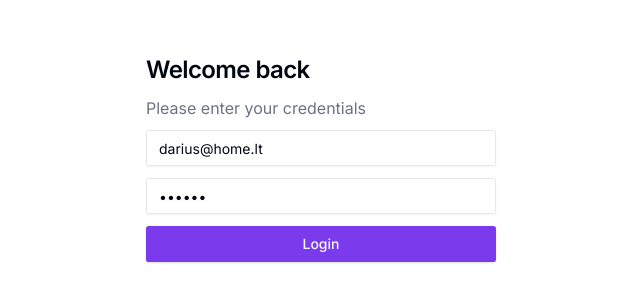
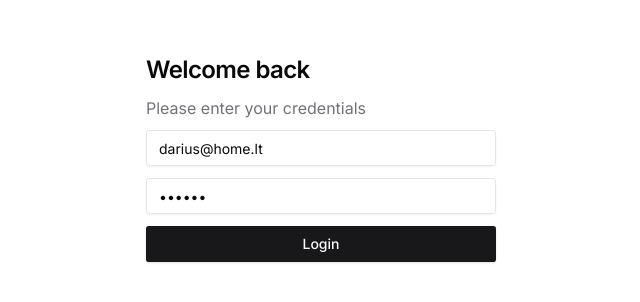
Before and after one commit to dkumza/finances-front-v2, a React (Vite) app: page /login in a window 1280 px wide. Shown: the part 242-544 px from the top of the page, without its empty margins (302-942 px from the left). Built offline with nearby package versions, Linux system fonts and the light colour scheme.

Commit message:
theme switcher ctx and theme toggler button added

```diff
--- a/src/App.tsx
+++ b/src/App.tsx
@@ -5,6 +5,7 @@
 import { logout } from './redux/slices/authSlice.ts';
 import { DashContainer } from './components/pages/auth/dashboard/DashContainer.tsx';
 import { useAppDispatch, useAppSelector } from './redux/hooks.ts';
+import { ThemeProvider } from './context/ThemeCtx.tsx';
 
 function App() {
   const dispatch = useAppDispatch();
@@ -22,6 +23,7 @@
   }, [token, dispatch]);
 
   return (
+    <ThemeProvider defaultTheme='light' storageKey='vite-ui-theme'>
       <div className={`flex flex-col items-center align-middle`}>
         <Routes>
           <Route
@@ -44,6 +46,7 @@
           {/* <Route path='*' element={<PageNotFound />} /> */}
         </Routes>
       </div>
+    </ThemeProvider>
   );
 }
 
--- /dev/null
+++ b/src/components/ThemeSwitcher.tsx
@@ -0,0 +1,37 @@
+import { Moon, Sun } from 'lucide-react';
+
+import { Button } from '@/components/ui/button';
+import {
+  DropdownMenu,
+  DropdownMenuContent,
+  DropdownMenuItem,
+  DropdownMenuTrigger,
+} from '@/components/ui/dropdown-menu';
+import { useTheme } from '@/context/ThemeCtx';
+
+export function ThemeSwitcher() {
+  const { setTheme } = useTheme();
+
+  return (
+    <DropdownMenu>
+      <DropdownMenuTrigger asChild>
+        <Button variant='outline' size='icon'>
+          <Sun className='h-[1.2rem] w-[1.2rem] rotate-0 scale-100 transition-all dark:-rotate-90 dark:scale-0' />
+          <Moon className='absolute h-[1.2rem] w-[1.2rem] rotate-90 scale-0 transition-all dark:rotate-0 dark:scale-100' />
+          <span className='sr-only'>Toggle theme</span>
+        </Button>
+      </DropdownMenuTrigger>
+      <DropdownMenuContent align='end'>
+        <DropdownMenuItem onClick={() => setTheme('light')}>
+          Light
+        </DropdownMenuItem>
+        <DropdownMenuItem onClick={() => setTheme('dark')}>
+          Dark
+        </DropdownMenuItem>
+        <DropdownMenuItem onClick={() => setTheme('system')}>
+          System
+        </DropdownMenuItem>
+      </DropdownMenuContent>
+    </DropdownMenu>
+  );
+}
--- a/src/components/pages/auth/dashboard/header/Header.tsx
+++ b/src/components/pages/auth/dashboard/header/Header.tsx
@@ -3,6 +3,7 @@
 import { Input } from '@/components/ui/input';
 import CustomSelect from '@/components/customInputs/CustomSelect';
 import { UserNav } from './UserNav';
+import { ThemeSwitcher } from '@/components/ThemeSwitcher';
 
 export const Header = () => {
   return (
@@ -22,6 +23,7 @@
             />
           </div>
         </form>
+        <ThemeSwitcher />
         <UserNav />
       </div>
     </header>
--- /dev/null
+++ b/src/context/ThemeCtx.tsx
@@ -0,0 +1,73 @@
+import { createContext, useContext, useEffect, useState } from 'react';
+
+type Theme = 'dark' | 'light' | 'system';
+
+type ThemeProviderProps = {
+  children: React.ReactNode;
+  defaultTheme?: Theme;
+  storageKey?: string;
+};
+
+type ThemeProviderState = {
+  theme: Theme;
+  setTheme: (theme: Theme) => void;
+};
+
+const initialState: ThemeProviderState = {
+  theme: 'system',
+  setTheme: () => null,
+};
+
+const ThemeProviderContext = createContext<ThemeProviderState>(initialState);
+
+export function ThemeProvider({
+  children,
+  defaultTheme = 'system',
+  storageKey = 'vite-ui-theme',
+  ...props
+}: ThemeProviderProps) {
+  const [theme, setTheme] = useState<Theme>(
+    () => (localStorage.getItem(storageKey) as Theme) || defaultTheme
+  );
+
+  useEffect(() => {
+    const root = window.document.documentElement;
+
+    root.classList.remove('light', 'dark');
+
+    if (theme === 'system') {
+      const systemTheme = window.matchMedia('(prefers-color-scheme: dark)')
+        .matches
+        ? 'dark'
+        : 'light';
+
+      root.classList.add(systemTheme);
+      return;
+    }
+
+    root.classList.add(theme);
+  }, [theme]);
+
+  const value = {
+    theme,
+    setTheme: (theme: Theme) => {
+      localStorage.setItem(storageKey, theme);
+      setTheme(theme);
+    },
+  };
+
+  return (
+    <ThemeProviderContext.Provider {...props} value={value}>
+      {children}
+    </ThemeProviderContext.Provider>
+  );
+}
+
+export const useTheme = () => {
+  const context = useContext(ThemeProviderContext);
+
+  if (context === undefined)
+    throw new Error('useTheme must be used within a ThemeProvider');
+
+  return context;
+};
--- a/src/index.css
+++ b/src/index.css
@@ -3,32 +3,27 @@
 @tailwind components;
 @tailwind utilities;
 
-
-
-
-
-
 @layer base {
   :root {
     --background: 0 0% 100%;
-    --foreground: 224 71.4% 4.1%;
+    --foreground: 240 10% 3.9%;
     --card: 0 0% 100%;
-    --card-foreground: 224 71.4% 4.1%;
+    --card-foreground: 240 10% 3.9%;
     --popover: 0 0% 100%;
-    --popover-foreground: 224 71.4% 4.1%;
-    --primary: 262.1 83.3% 57.8%;
-    --primary-foreground: 210 20% 98%;
-    --secondary: 220 14.3% 95.9%;
-    --secondary-foreground: 220.9 39.3% 11%;
-    --muted: 220 14.3% 95.9%;
-    --muted-foreground: 220 8.9% 46.1%;
-    --accent: 220 14.3% 95.9%;
-    --accent-foreground: 220.9 39.3% 11%;
+    --popover-foreground: 240 10% 3.9%;
+    --primary: 240 5.9% 10%;
+    --primary-foreground: 0 0% 98%;
+    --secondary: 240 4.8% 95.9%;
+    --secondary-foreground: 240 5.9% 10%;
+    --muted: 240 4.8% 95.9%;
+    --muted-foreground: 240 3.8% 46.1%;
+    --accent: 240 4.8% 95.9%;
+    --accent-foreground: 240 5.9% 10%;
     --destructive: 0 84.2% 60.2%;
-    --destructive-foreground: 210 20% 98%;
-    --border: 220 13% 91%;
-    --input: 220 13% 91%;
-    --ring: 262.1 83.3% 57.8%;
+    --destructive-foreground: 0 0% 98%;
+    --border: 240 5.9% 90%;
+    --input: 240 5.9% 90%;
+    --ring: 240 5.9% 10%;
     --radius: 0.3rem;
     --chart-1: 12 76% 61%;
     --chart-2: 173 58% 39%;
@@ -38,25 +33,25 @@
   }
 
   .dark {
-    --background: 224 71.4% 4.1%;
-    --foreground: 210 20% 98%;
-    --card: 224 71.4% 4.1%;
-    --card-foreground: 210 20% 98%;
-    --popover: 224 71.4% 4.1%;
-    --popover-foreground: 210 20% 98%;
-    --primary: 263.4 70% 50.4%;
-    --primary-foreground: 210 20% 98%;
-    --secondary: 215 27.9% 16.9%;
-    --secondary-foreground: 210 20% 98%;
-    --muted: 215 27.9% 16.9%;
-    --muted-foreground: 217.9 10.6% 64.9%;
-    --accent: 215 27.9% 16.9%;
-    --accent-foreground: 210 20% 98%;
+    --background: 240 10% 3.9%;
+    --foreground: 0 0% 98%;
+    --card: 240 10% 3.9%;
+    --card-foreground: 0 0% 98%;
+    --popover: 240 10% 3.9%;
+    --popover-foreground: 0 0% 98%;
+    --primary: 0 0% 98%;
+    --primary-foreground: 240 5.9% 10%;
+    --secondary: 240 3.7% 15.9%;
+    --secondary-foreground: 0 0% 98%;
+    --muted: 240 3.7% 15.9%;
+    --muted-foreground: 240 5% 64.9%;
+    --accent: 240 3.7% 15.9%;
+    --accent-foreground: 0 0% 98%;
     --destructive: 0 62.8% 30.6%;
-    --destructive-foreground: 210 20% 98%;
-    --border: 215 27.9% 16.9%;
-    --input: 215 27.9% 16.9%;
-    --ring: 263.4 70% 50.4%;
+    --destructive-foreground: 0 0% 98%;
+    --border: 240 3.7% 15.9%;
+    --input: 240 3.7% 15.9%;
+    --ring: 240 4.9% 83.9%;
     --chart-1: 220 70% 50%;
     --chart-2: 160 60% 45%;
     --chart-3: 30 80% 55%;
@@ -64,9 +59,6 @@
     --chart-5: 340 75% 55%;
   }
 }
-
-
-
 
 @layer base {
   html {
```
Lines whose indentation alone changed are shown as unchanged.
